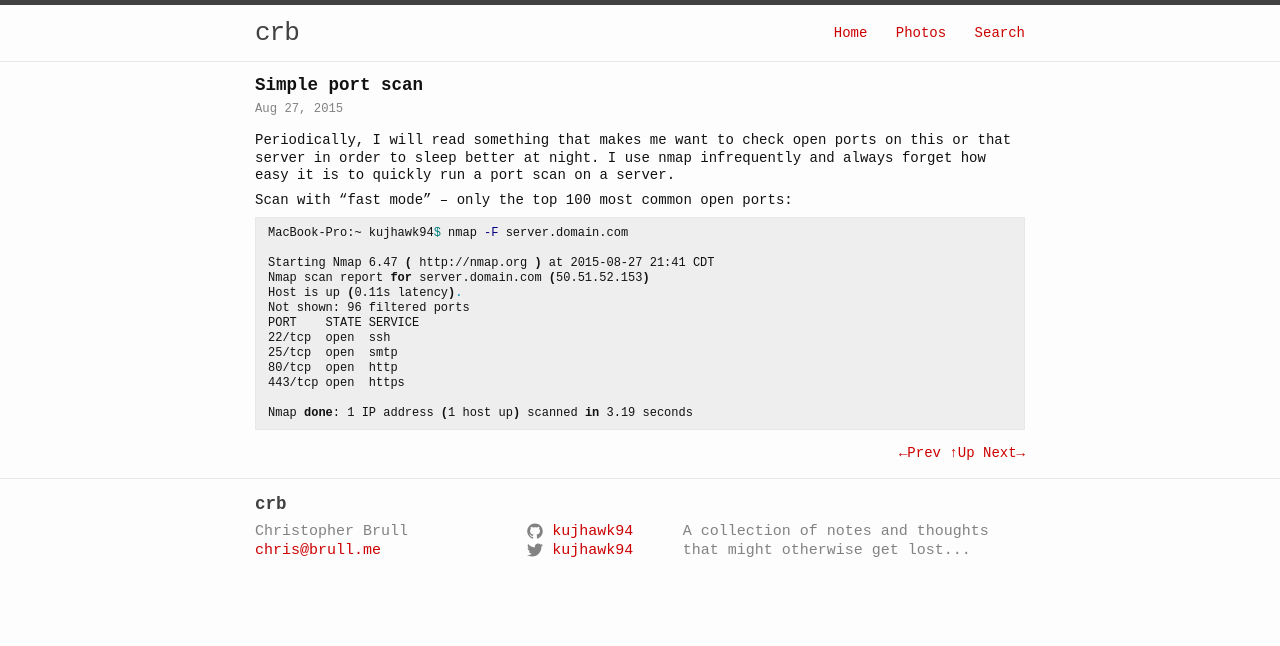
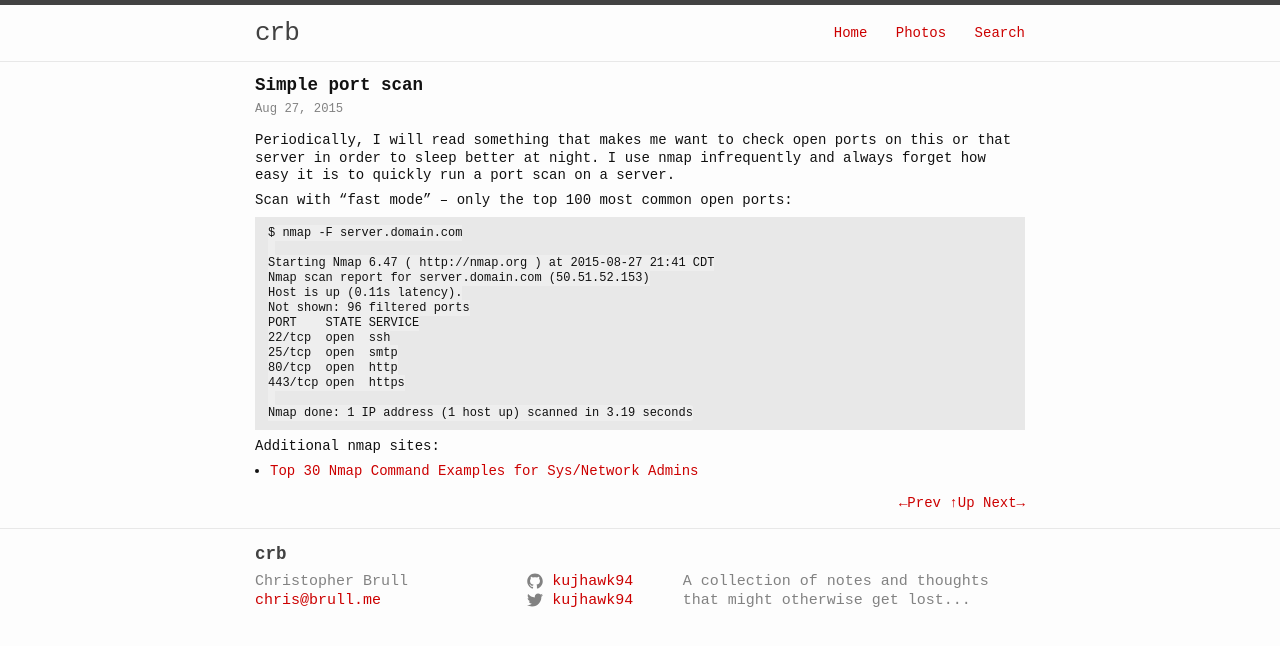
Before and after one commit to kujhawk94/kujhawk94.github.io, a Jekyll site: the page built from _posts/2015-08-27-simple-port-scan.md, in a window 1280 px wide. Shown: the top 646 px of the page. Built offline with Jekyll 4.4.1, drawn with Linux system fonts in a browser that asks for light colours.

Commit message:
Edit post

````diff
--- a/_posts/2015-08-27-simple-port-scan.md
+++ b/_posts/2015-08-27-simple-port-scan.md
@@ -2,13 +2,14 @@
 layout: post
 title:  Simple port scan
 date:   2015-08-27
+categories:  nmap, network
 ---
 Periodically, I will read something that makes me want to check open ports on this or that server in order to sleep better at night.  I use nmap infrequently and always forget how easy it is to quickly run a port scan on a server.
 
 Scan with “fast mode” – only the top 100 most common open ports:
 
-{% highlight bash %}
-MacBook-Pro:~ kujhawk94$ nmap -F server.domain.com
+```
+$ nmap -F server.domain.com
 
 Starting Nmap 6.47 ( http://nmap.org ) at 2015-08-27 21:41 CDT
 Nmap scan report for server.domain.com (50.51.52.153)
@@ -21,4 +22,10 @@ PORT    STATE SERVICE
 443/tcp open  https
 
 Nmap done: 1 IP address (1 host up) scanned in 3.19 seconds
-{% endhighlight %}
+```
+
+Additional nmap sites:
+
+- [Top 30 Nmap Command Examples for Sys/Network Admins][1]
+
+[1]: http://www.cyberciti.biz/networking/nmap-command-examples-tutorials/
````
